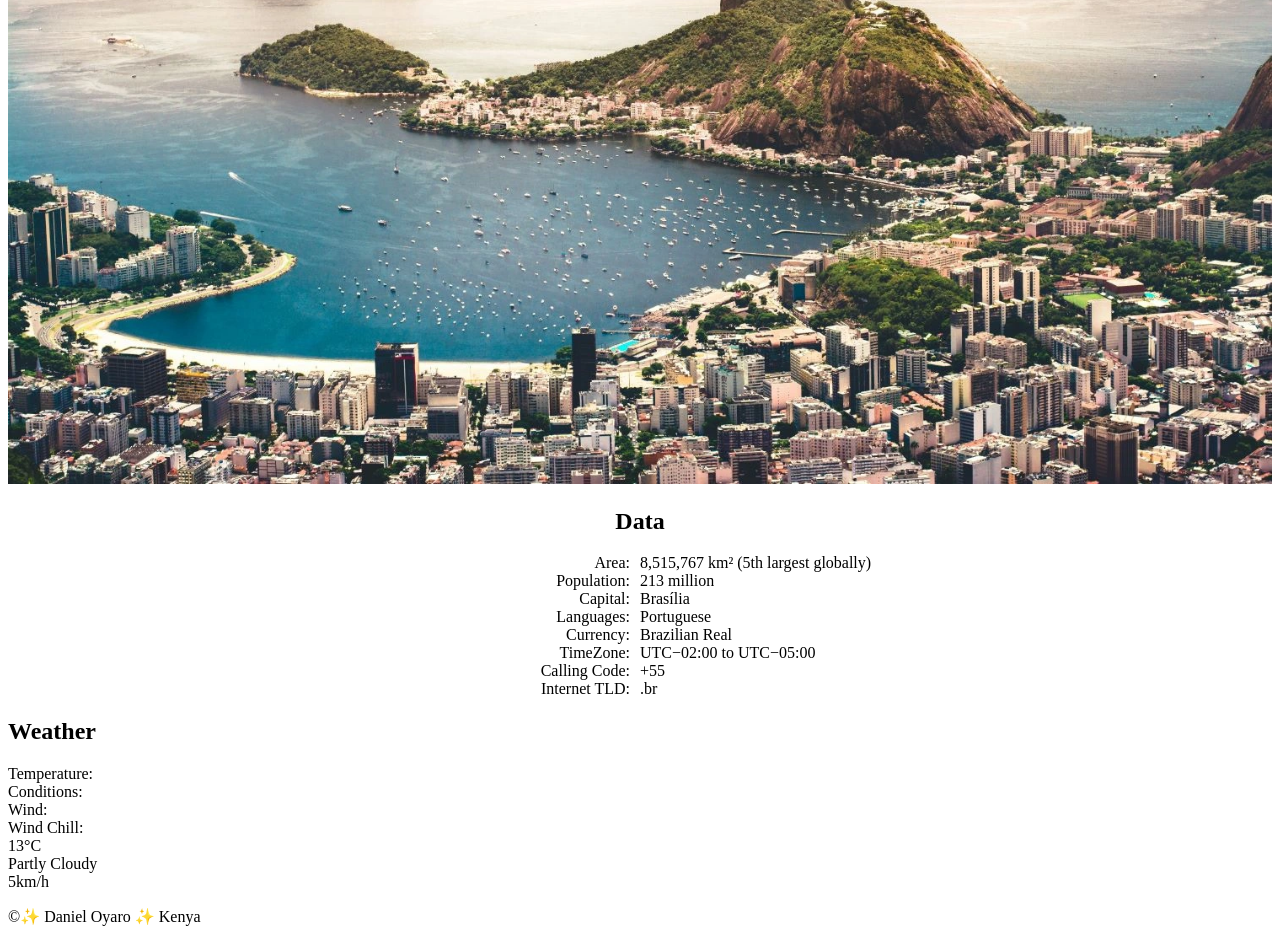
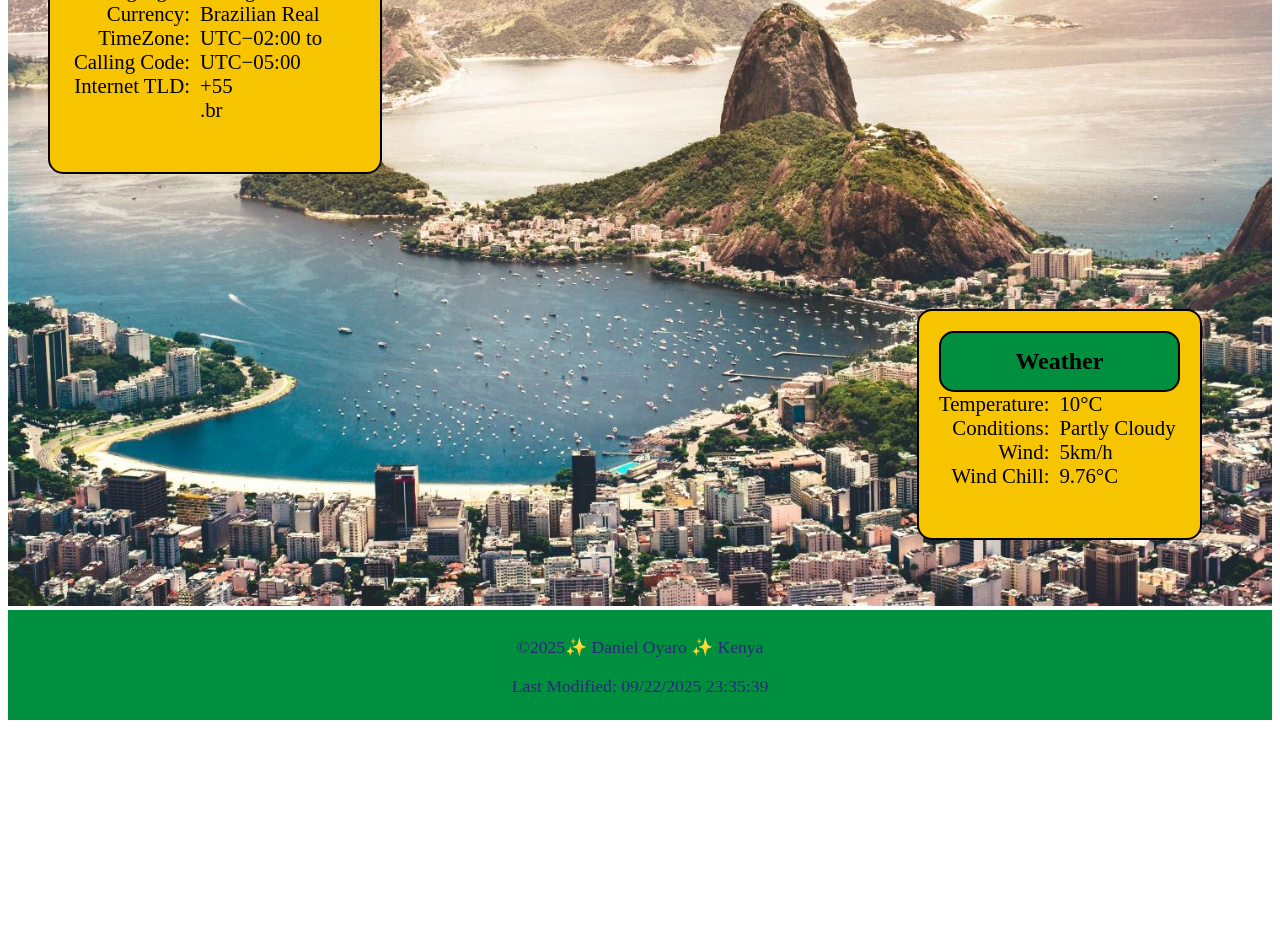
Before and after one commit to oyarojr/wdd131, a plain HTML site: page place.html in a window 1280 px wide. Shown: the part 385-1327 px from the top of the page. After the commit the page ends 1113 px from the top, so only its background shows below. Drawn offline with Linux system fonts and the light colour scheme.

Commit message:
formatted the webpage for desktop view and managed to create function for the windchill in javascript.

```diff
--- a/place.html
+++ b/place.html
@@ -15,7 +15,8 @@
 
 <body>
     <header>
-        Rio de Janeiro
+        <h1>Brazil</h1>
+        <div class="kidiv"> </div>
     </header>
     <!-- <nav>
         <ul>
@@ -46,7 +47,7 @@
                 Internet TLD:<br>
             </div>
             <div class="divb">
-                8,515,767 km² (5th largest globally) <br>
+                8,515,767 km² <br>
                 213 million <br>
                 Brasília <br>
                 Portuguese <br>
@@ -58,6 +59,9 @@
         </div>
         <div class="divtwo">
             <h2>Weather</h2>
+            <div class="divI">
+
+            </div>
             <div class="divII">
                 Temperature: <br>
                 Conditions: <br>
@@ -65,10 +69,10 @@
                 Wind Chill: <br>
             </div>
             <div class="divIII">
-                <span class="temp">13°C</span><br>
+                <span id="temp">10</span><span>°C</span><br>
                 <span>Partly Cloudy</span> <br>
-                <span id="wind">5km/h</span> <br>
-                <span id="wchill"></span>
+                <span id="wind">5</span><span>km/h</span> <br>
+                <span id="windchill"></span><span>°C</span>
 
             </div>
         </div>
--- a/scripts/place.js
+++ b/scripts/place.js
@@ -1,6 +1,19 @@
-const temp = document.getElementById('#temp');
-const
+const temp = document.querySelector('#temp').textContent;
+const wind = document.querySelector('#wind').textContent;
+const windchill = document.querySelector('#windchill');
 
+const tempint = parseInt(temp, 10);
+const windint = parseInt(wind, 10);
+
+
+function windch(temper, windy) {
+    return 13.12 + (0.6215 * temper) - 11.37 * (windy ** 0.16) + 0.3965 * temper * (windy ** 0.16);
+}
+
+const unfwindchi = windch(tempint, windint);
+const fowindchi = unfwindchi.toFixed(2);
+
+windchill.textContent = fowindchi;
 
 
 document.getElementById('currentyear').textContent = new Date().getFullYear();
--- a/styles/place.css
+++ b/styles/place.css
@@ -1,6 +1,32 @@
+:root {
+    --primary-color: #008f3e;
+    --secondary-color: #f7c500;
+    --accent-1: #2e257d;
+}
+
 .hero img {
     width: 100%;
     height: auto;
+}
+
+/* header {
+    background-color: var(--primary-color);
+    height: 120px;
+} */
+
+header h1 {
+    font-size: 2rem;
+    text-align: center;
+    padding-top: 35px;
+    margin: 0;
+    color: var(--accent-1);
+    background-color: var(--primary-color);
+    height: 80px;
+}
+
+header .kidiv {
+    height: 25px;
+    background-color: var(--secondary-color);
 }
 
 .divone {
@@ -16,4 +42,96 @@
 .divone .diva {
     text-align: right;
     padding-right: 10px;
+    font-size: 1.3rem;
 }
+
+.divone .divb {
+    font-size: 1.3rem;
+}
+
+.divtwo {
+    display: grid;
+    grid-template-columns: 1fr 1fr;
+}
+
+.divtwo h2 {
+    grid-column: 1/3;
+    text-align: center;
+    /* border: 2px solid black; */
+}
+
+.divtwo .divI {
+    grid-column: 1/3;
+}
+
+.divtwo .divII {
+    grid-column: 1/2;
+    text-align: right;
+    padding-right: 10px;
+    font-size: 1.3rem;
+
+}
+
+.divtwo .divIII {
+    grid-column: 2/3;
+    font-size: 1.3rem;
+    margin-bottom: 30px;
+}
+
+footer {
+    text-align: center;
+    background-color: var(--primary-color);
+    height: 100px;
+    padding-top: 10px;
+    color: var(--accent-1);
+    font-size: 1.1rem;
+    font-weight: 200%;
+}
+
+@media screen and (min-width: 800px) {
+    main {
+        position: relative;
+    }
+
+    .divone {
+        position: absolute;
+        top: 40px;
+        left: 40px;
+        padding-right: 30px;
+        background-color: var(--secondary-color);
+        /* opacity: 80%; */
+        border: 2px solid black;
+        border-radius: 15px;
+        width: 300px;
+        padding-bottom: 50px;
+
+    }
+
+    .divone h2 {
+        background-color: var(--primary-color);
+        padding: 15px;
+        margin-left: 23px;
+        border: 2px solid black;
+        color: black;
+        border-radius: 15px;
+    }
+
+    .divtwo {
+        position: absolute;
+        bottom: 70px;
+        right: 70px;
+        background-color: var(--secondary-color);
+        border: 2px solid black;
+        padding: 20px;
+        border-radius: 15px;
+    }
+
+    .divtwo h2 {
+        background-color: var(--primary-color);
+        padding: 15px;
+        margin: 0;
+        border-radius: 15px;
+        border: 2px solid black;
+
+    }
+}
--- a/week02/scripts/debugging.js
+++ b/week02/scripts/debugging.js
@@ -1,13 +1,13 @@
 const radiusOutput = document.getElementById('radius');
-const areaOutput = document.querySelector('area');
+const areaOutput = document.querySelector('#area');
 
 let area = 0;
 const PI = 3.14159;
 
 const radius = 10;
 area = PI * radius * radius;
-radiusOutput = radius;
-areaOutput = area;
+radiusOutput.textContent = radius;
+areaOutput.textContent = area;
 
 radius = 20;
 area = PI * radius * radius;
```
Also changed, not shown: images/weather-color-moon-cloud-light-svgrepo-com.svg (added), images/weather-color-sun-cloud-svgrepo-com.svg (added), images/weather-svgrepo-com.svg (added).
